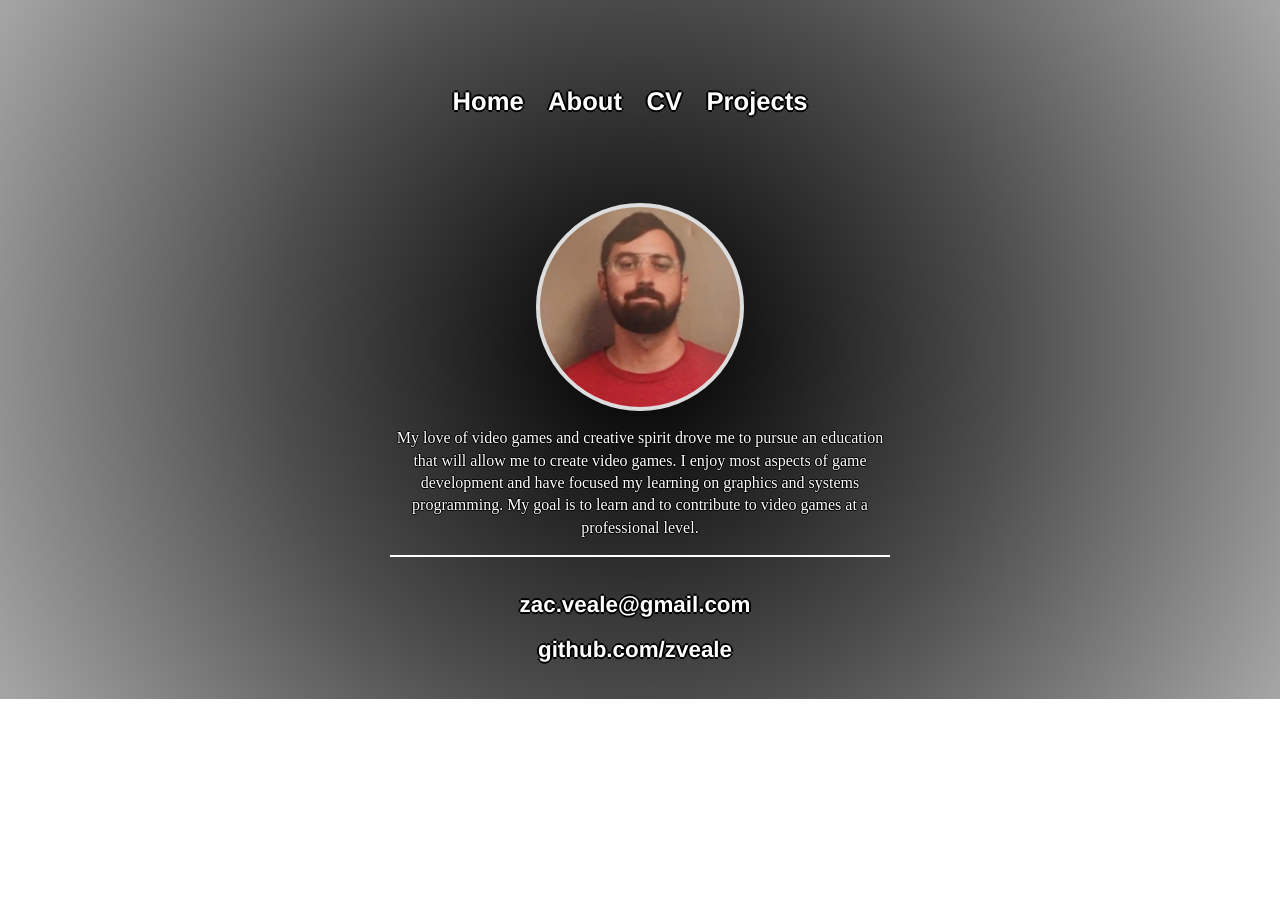
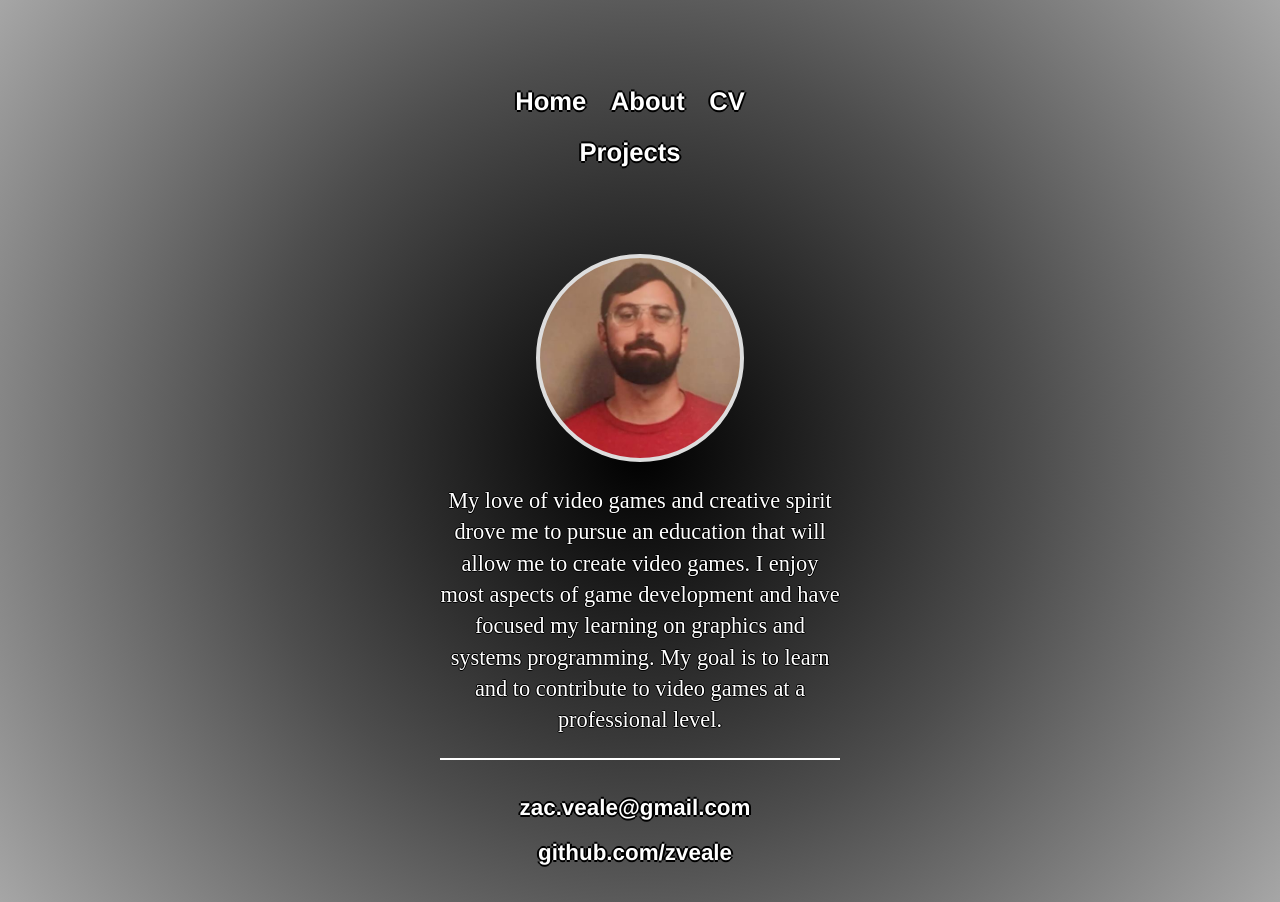
Before and after one commit to zveale/zveale.github.io, a Jekyll site: the page built from index.html, in a window 1280 px wide. Built offline with Jekyll 4.4.1, drawn with Linux system fonts in a browser that asks for light colours.

Commit message:
Update main.css

```diff
--- a/css/main.css
+++ b/css/main.css
@@ -2,7 +2,7 @@ body {
     background-image: radial-gradient(circle, #000000, #4d4d4d, #a6a6a6);
 	background-repeat: no-repeat;
     margin: auto;
-    max-width: 500px;
+    max-width: 400px;
 	text-align: center;
 }
 
@@ -70,7 +70,7 @@ h2 {
 	text-shadow: -1.5px 0 black, 0 1.5px black, 1.5px 0 black, 0 -1.5px black;
 }
 p {
-    font-size: 1.0em;
+    font-size: 1.4em;
     line-height: 1.4em;
     color: #000;
 	color: white;
```
